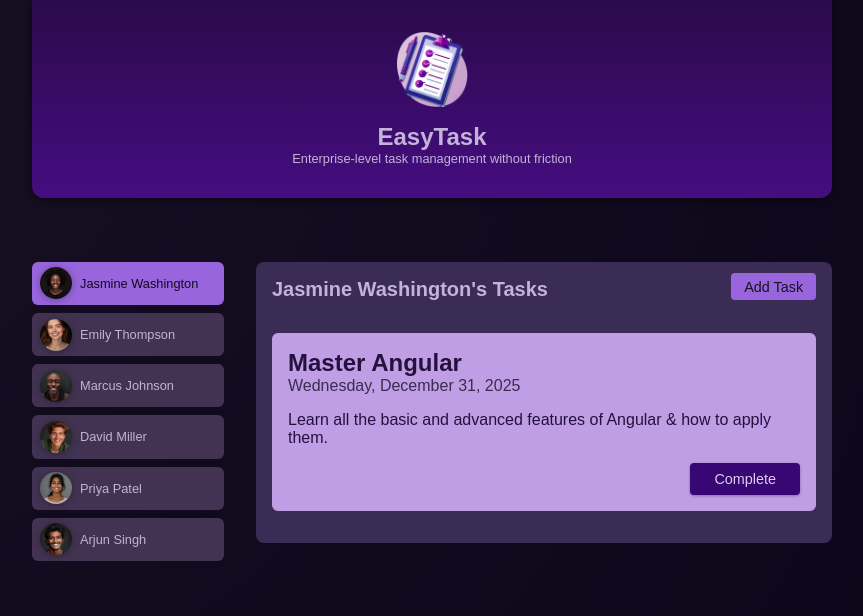
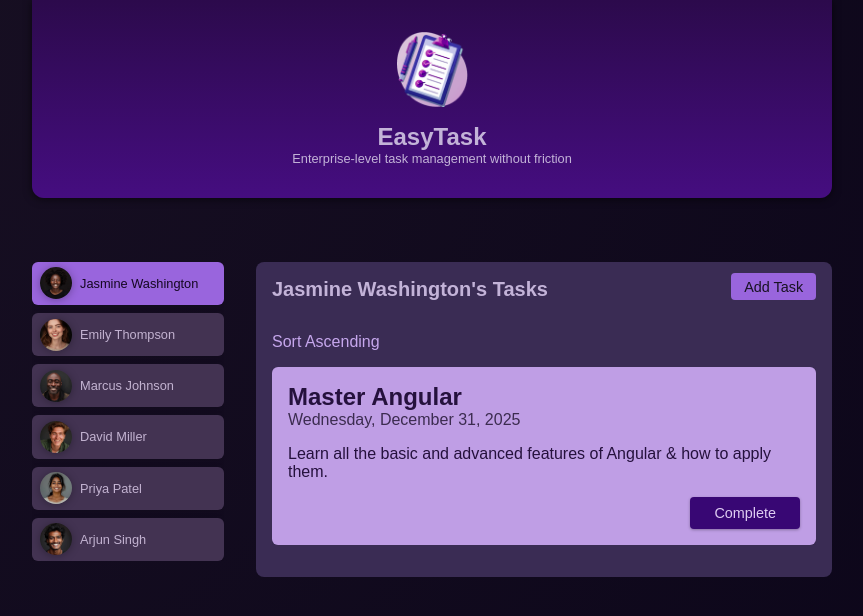
Before and after one commit to Anant-Saini/easy-task-with-routing, an Angular app: page /users/u1/tasks in a window 1280 px wide. Shown: the top 616 px of the page, without its empty margins (208-1071 px from the left). Built offline with nearby package versions, Linux system fonts and the light colour scheme.

Commit message:
feat: add sort functionality to sort tasks as per their due dates in ascending or descending order

```diff
--- a/src/app/tasks/tasks.component.css
+++ b/src/app/tasks/tasks.component.css
@@ -1,3 +1,13 @@
+a {
+  text-decoration: none;
+  color: #c6a7ed;
+}
+
+a:hover,
+a:active {
+  color:#725199;
+}
+
 ul {
   list-style: none;
   margin: 1rem 0;
--- a/src/app/tasks/tasks.component.html
+++ b/src/app/tasks/tasks.component.html
@@ -1,3 +1,8 @@
+<p>
+  <a routerLink="./" [queryParams]="{ order: order() === 'asc' ? 'dsc' : 'asc' }">
+    Sort {{ order() === 'asc' ? 'Descending' : 'Ascending' }}
+  </a>
+</p>
 <ul>
   @for (task of userTasks(); track task.id) {
     <li>
--- a/src/app/tasks/tasks.component.ts
+++ b/src/app/tasks/tasks.component.ts
@@ -1,23 +1,38 @@
-import { Component, computed, inject, input } from '@angular/core';
+import { Component, computed, DestroyRef, inject, input, OnInit, signal } from '@angular/core';
 
 import { TaskComponent } from './task/task.component';
 import { Task } from './task/task.model';
 import { TasksService } from './tasks.service';
+import { ActivatedRoute, RouterLink } from "@angular/router";
 
 @Component({
   selector: 'app-tasks',
   standalone: true,
   templateUrl: './tasks.component.html',
   styleUrl: './tasks.component.css',
-  imports: [TaskComponent],
+  imports: [TaskComponent, RouterLink],
 })
-export class TasksComponent {
+export class TasksComponent implements OnInit {
 
   private tasksService = inject(TasksService);
+  private activatedRoute = inject(ActivatedRoute);
+  private destroyRef = inject(DestroyRef);
+
+  //order = input.required<'asc' | 'desc'>();
+  order  = signal<'asc' | 'dsc'>('dsc');
 
   userId = input.required<string>();
 
-  userTasks = computed<Task[]>( () => this.tasksService.allTasks().filter(task => task.userId === this.userId()) );
+  userTasks = computed<Task[]>( () => this.tasksService.allTasks().filter(task => task.userId === this.userId()).sort(
+    (a, b) => this.order() === 'asc' ? a.dueDate.localeCompare(b.dueDate) : b.dueDate.localeCompare(a.dueDate)
+  ) );
 
-
-}
+  ngOnInit(): void {
+    const subscription = this.activatedRoute.queryParams.subscribe({
+      next: (params) => {
+        this.order.set(params['order']);
+      }
+    });
+    this.destroyRef.onDestroy(() => subscription.unsubscribe());
+  }
+ }
```
